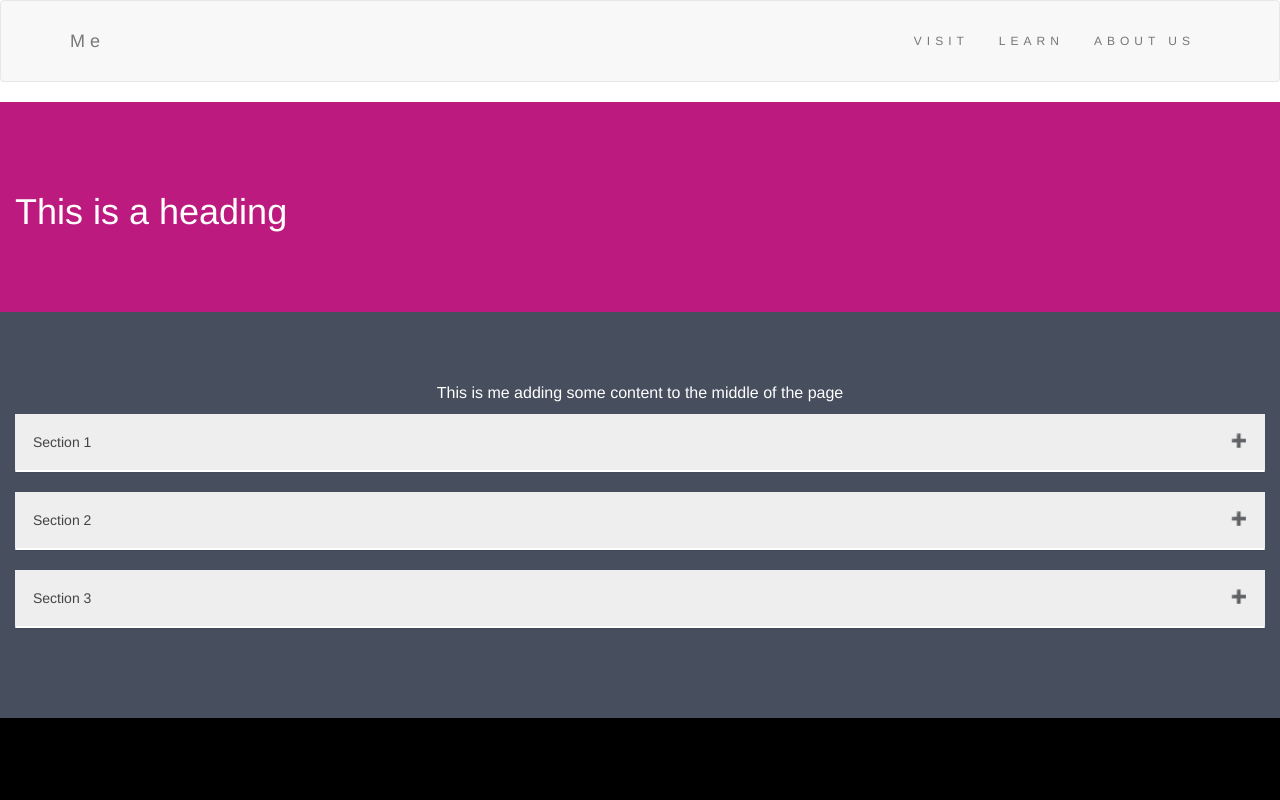
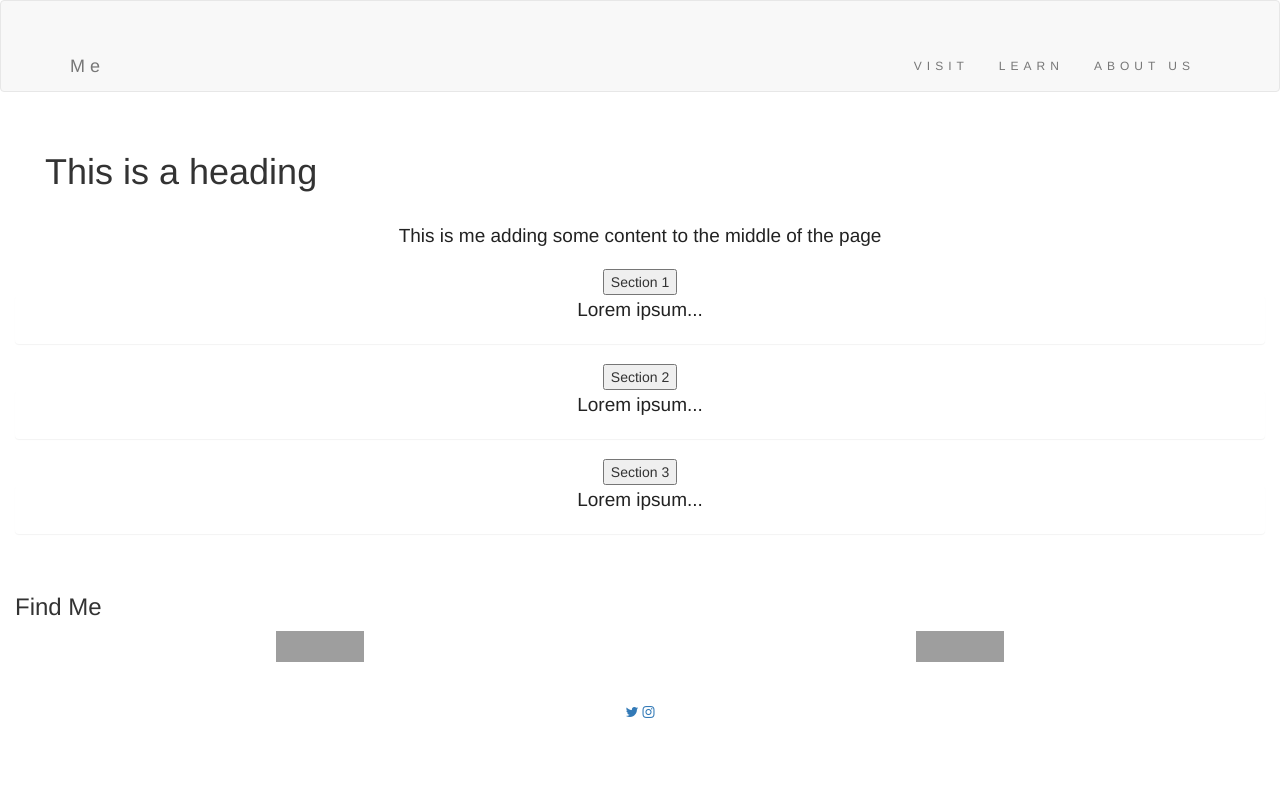
Before and after one commit to sianwevz/html5, a plain HTML site: page thanks.html in a window 1280 px wide. Shown: the top 800 px of the page. Drawn offline with nearby package versions, Linux system fonts and the light colour scheme; grey boxes are pictures that could not be loaded; files whose address does not match are found by name.

Commit message:
Revised CSS details

```diff
--- a/assets/css/style.css
+++ b/assets/css/style.css
@@ -1,72 +1,50 @@
 .navbar {
-    padding-top: 15px;
-    padding-bottom: 15px;
+    padding-left: 30px;
+    padding-right: 30px;
+    padding-top: 40px;
     border: 0;
     border-radius: 0;
     margin-bottom: 0;
     font-size: 12px;
     letter-spacing: 5px;
+    background: #1abc9c;
 }
 
 .navbar-nav li a:hover {
     color: #bc1a86 !important;
 }
 
-.header {
-    padding: 60px;
-    text-align: center;
-    background: #1abc9c;
-    color: white;
-    font-size: 30px;
-}
 
-.illustration {
-    width: 100%; /* Image in Jumbotron */
-    max-width: 500px;
-    display: block;
-}
 
 h1 {
     color: black;
     text-align: left;
+    font-size: 48px;
+    font-family: 'Brush Script MT', cursive;
+    padding-left: 30px;
+    padding-right: 30px;
 }
 
 h2 {
     color: black;
     text-align: left;
+    font-size: 36px;
 }
 
-.bg-1 {
-    background-color: #bc1a7e; /* Green */
-    color: #ffffff;
-}
-
-.bg-2 {
-    background-color: #474e5d; /* Dark Blue */
-    color: #ffffff;
-}
-
-.bg-3 {
-    background-color: #000000; /* White */
-    color: #ffffff;
-}
-
-.bg-4 {
-    background-color: #2f2f2f; /* Footer */
-    color: #f8f8f8
+h3 {
+    color: black;
+    text-align: left;
+    font-size: 27px;
 }
 
 
 .container-fluid {
-    padding-top: 70px;
-    padding-bottom: 70px;
+    padding-top: 20px;
 }
 
-
-
 body {
-    font-family: 'Montserrat', sans-serif;
-    font: 20px;
+    font-family: Arial, Helvetica, sans-serif;
+    font: 19px;
     line-height: 1.8;
     color: #f5f6f7;
 }
@@ -77,69 +55,16 @@ body {
     padding: 20px;
     text-align: center;
     background: #ddd;
+    font-size: 14px;
 }
 
 p {
-    font-size: 16px;
+    font-size: 19px;
+    color: #222;
+    padding-left: 30px;
+    padding-right: 30px;
+    padding-bottom: 10px;
 }
-
-.margin {
-    margin-bottom: 45px;
-}
-
-.fa {
-    padding: 20px;
-    font-size: 50px;
-    width: 80px;
-    text-align: center;
-    text-decoration: none;
-}
-
-    .fa:hover {
-        opacity: 0.7;
-    }
-
-.accordion {
-    background-color: #eee;
-    color: #444;
-    cursor: pointer;
-    padding: 18px;
-    width: 100%;
-    text-align: left;
-    border: none;
-    outline: none;
-    transition: 0.4s;
-}
-
-    /* Add a background color to the button if it is clicked on (add the .active class with JS), and when you move the mouse over it (hover) */
-    .active, .accordion:hover {
-        background-color: #ccc;
-    }
-
-    .accordion:after {
-        content: '\02795'; /* Unicode character for "plus" sign (+) */
-        font-size: 13px;
-        color: #777;
-        float: right;
-        margin-left: 5px;
-    }
-
-.active:after {
-    content: "\2796"; /* Unicode character for "minus" sign (-) */
-}
-
-/* Style the accordion panel. Note: hidden by default */
-.panel {
-    padding: 0 18px;
-    background-color: white;
-    max-height: 0;
-    overflow: hidden;
-    transition: max-height 0.2s ease-out;
-}
-
-.small {
-}
-
 
 /* form*/
 .contactform {
@@ -147,9 +72,3 @@ p {
     font-size: 30px;
     padding-bottom: 20px;
 }
-
-}
-
-p.small {
-    font-size: 8px;
-}
```
